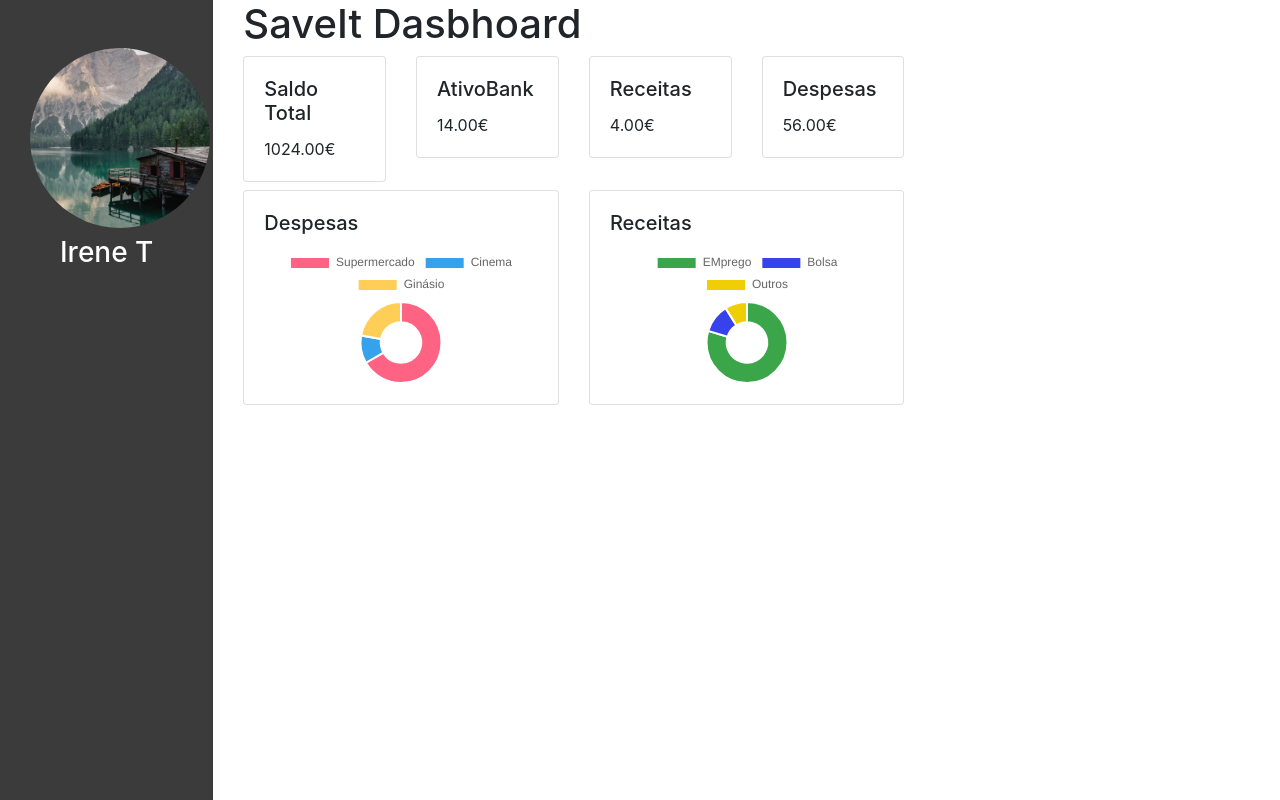
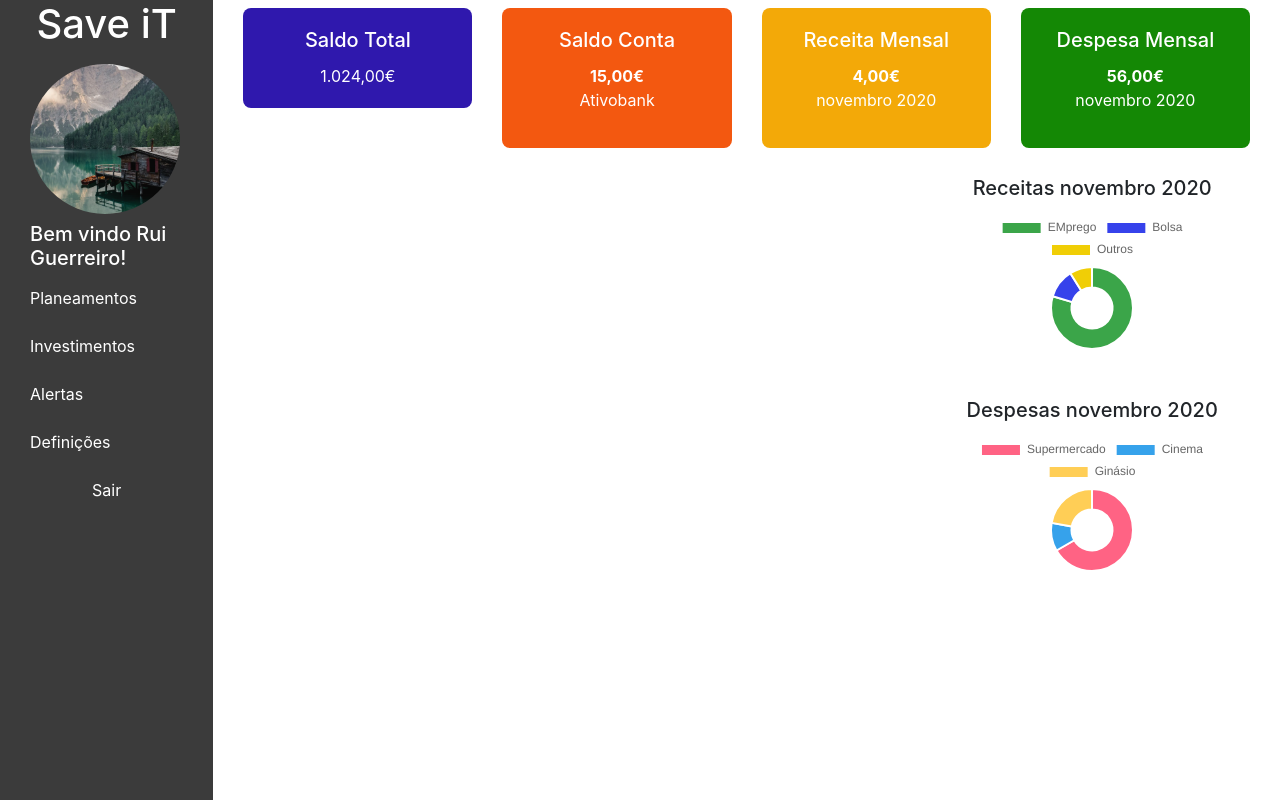
Before and after one commit to SaveItSoftwareDev/saveitapp, a React (Create React App) app: page / in a window 1280 px wide. Built offline with nearby package versions, Linux system fonts and the light colour scheme.

Commit message:
WIP dashboard page

```diff
--- a/src/pages/dashboard/dashboard.page.tsx
+++ b/src/pages/dashboard/dashboard.page.tsx
@@ -35,8 +35,11 @@ export const DashboarPage: React.FC<IDashboarPageProps> = (props) => {
         <BS.Row className="h-100">
           <BS.Col lg={2} className="sidebar">
             <BS.Container>
-              <BS.Row className="mt-5">
-                <BS.Col className="text-center" lg={12}>
+              <BS.Row className="branco">
+                <h1 className="w-100 text-center">Save iT</h1>
+              </BS.Row>
+              <BS.Row className="mt-2">
+                <BS.Col lg={12}>
                   <BS.Image
                     className={"avatar"}
                     src="images/avatar.png"
@@ -45,69 +48,109 @@ export const DashboarPage: React.FC<IDashboarPageProps> = (props) => {
                 </BS.Col>
               </BS.Row>
               <BS.Row className="mt-2">
+                <BS.Col lg={12}>
+                  <h5 className="branco">Bem vindo Rui Guerreiro!</h5>
+                </BS.Col>
+              </BS.Row>
+              <BS.Row className="mt-2">
+                <BS.Col lg={12}>
+                  <p className="branco">Planeamentos</p>
+                </BS.Col>
+              </BS.Row>
+              <BS.Row className="mt-2">
+                <BS.Col lg={12}>
+                  <p className="branco">Investimentos</p>
+                </BS.Col>
+              </BS.Row>
+              <BS.Row className="mt-2">
+                <BS.Col lg={12}>
+                  <p className="branco">Alertas</p>
+                </BS.Col>
+              </BS.Row>
+              <BS.Row className="mt-2">
+                <BS.Col lg={12}>
+                  <p className="branco">Definições</p>
+                </BS.Col>
+              </BS.Row>
+              <BS.Row className="mt-2">
                 <BS.Col className="text-center" lg={12}>
-                  <h3 className="branco">Irene T</h3>
+                  <p className="branco">Sair</p>
                 </BS.Col>
               </BS.Row>
             </BS.Container>
           </BS.Col>
           <BS.Col lg={10}>
-            <BS.Container fluid>
-              <h1>SaveIt Dasbhoard</h1>
+            <BS.Container fluid className="mt-2">
               <BS.Row>
-                <BS.Col lg={2}>
-                  <BS.Card>
-                    <BS.Card.Body className={"green"}>
+                <BS.Col lg={3}>
+                  <BS.Card className={"saldo-total"}>
+                    <BS.Card.Body>
                       <BS.Card.Title>Saldo Total</BS.Card.Title>
-                      <BS.Card.Text>1024.00€</BS.Card.Text>
+                      <BS.Card.Text>1.024,00€</BS.Card.Text>
                     </BS.Card.Body>
                   </BS.Card>
                 </BS.Col>
-                <BS.Col lg={2}>
-                  <BS.Card>
+                <BS.Col lg={3}>
+                  <BS.Card className={"saldo-conta"}>
                     <BS.Card.Body>
-                      <BS.Card.Title>AtivoBank</BS.Card.Title>
-                      <BS.Card.Text>14.00€</BS.Card.Text>
+                      <BS.Card.Title>Saldo Conta</BS.Card.Title>
+                      <BS.Card.Text>
+                        <strong>15,00€</strong>
+                        <p>Ativobank</p>
+                      </BS.Card.Text>
                     </BS.Card.Body>
                   </BS.Card>
                 </BS.Col>
-                <BS.Col lg={2}>
-                  <BS.Card>
+                <BS.Col lg={3}>
+                  <BS.Card className={"saldo-despesa"}>
                     <BS.Card.Body>
-                      <BS.Card.Title>Receitas</BS.Card.Title>
-                      <BS.Card.Text>4.00€</BS.Card.Text>
+                      <BS.Card.Title>Receita Mensal</BS.Card.Title>
+                      <BS.Card.Text>
+                        <strong>4,00€</strong>
+                        <p>novembro 2020</p>
+                      </BS.Card.Text>
                     </BS.Card.Body>
                   </BS.Card>
                 </BS.Col>
-                <BS.Col lg={2}>
-                  <BS.Card>
+                <BS.Col lg={3}>
+                  <BS.Card className={"saldo-receita"}>
                     <BS.Card.Body>
-                      <BS.Card.Title>Despesas</BS.Card.Title>
-                      <BS.Card.Text>56.00€</BS.Card.Text>
+                      <BS.Card.Title>Despesa Mensal</BS.Card.Title>
+                      <BS.Card.Text>
+                        <strong>56,00€</strong>
+                        <p>novembro 2020</p>
+                      </BS.Card.Text>
                     </BS.Card.Body>
                   </BS.Card>
                 </BS.Col>
               </BS.Row>
               <BS.Row className={"mt-2"}>
+                <BS.Col lg="8"></BS.Col>
                 <BS.Col lg="4">
+                  <BS.Row>
+                    <BS.Col lg="12">
                       <BS.Card>
                         <BS.Card.Body>
-                      <BS.Card.Title>Despesas</BS.Card.Title>
+                          <BS.Card.Title>Receitas novembro 2020</BS.Card.Title>
+                          <BS.Card.Text>
+                            <Doughnut data={dataReceita} />
+                          </BS.Card.Text>
+                        </BS.Card.Body>
+                      </BS.Card>
+                    </BS.Col>
+                  </BS.Row>
+                  <BS.Row className={"mt-2"}>
+                    <BS.Col lg={12}>
+                      <BS.Card>
+                        <BS.Card.Body>
+                          <BS.Card.Title>Despesas novembro 2020</BS.Card.Title>
                           <BS.Card.Text>
                             <Doughnut data={dataDespesa} />
                           </BS.Card.Text>
                         </BS.Card.Body>
                       </BS.Card>
                     </BS.Col>
-                <BS.Col lg="4">
-                  <BS.Card>
-                    <BS.Card.Body>
-                      <BS.Card.Title>Receitas</BS.Card.Title>
-                      <BS.Card.Text>
-                        <Doughnut data={dataReceita} />
-                      </BS.Card.Text>
-                    </BS.Card.Body>
-                  </BS.Card>
+                  </BS.Row>
                 </BS.Col>
               </BS.Row>
             </BS.Container>
--- a/src/pages/dashboard/dashboard.styled.tsx
+++ b/src/pages/dashboard/dashboard.styled.tsx
@@ -11,12 +11,38 @@ export const PageContainer = styled.div`
   }
 
   .avatar {
-    width: 180px;
-    height: 180px;
+    width: 150px;
+    height: 150px;
     border-radius: 50% !important;
   }
 
   .branco {
     color: #fff;
   }
+
+  .card {
+    border: none;
+    border-radius: 8px;
+    text-align: center;
+  }
+
+  .saldo-total {
+    background-color: #2f18ad;
+    color: #fff;
+  }
+
+  .saldo-conta {
+    background-color: #f35810;
+    color: #fff;
+  }
+
+  .saldo-despesa {
+    background-color: #f3a908;
+    color: #fff;
+  }
+
+  .saldo-receita {
+    background-color: #148805;
+    color: #fff;
+  }
 `;
--- a/tsconfig.json
+++ b/tsconfig.json
@@ -18,7 +18,7 @@
     "resolveJsonModule": true,
     "isolatedModules": true,
     "noEmit": true,
-    "jsx": "react-jsx"
+    "jsx": "react"
   },
   "include": [
     "src"
```
Also changed, not shown: 2 other files (tests, documents, lock files or other folders). Lines whose indentation alone changed are shown as unchanged.
